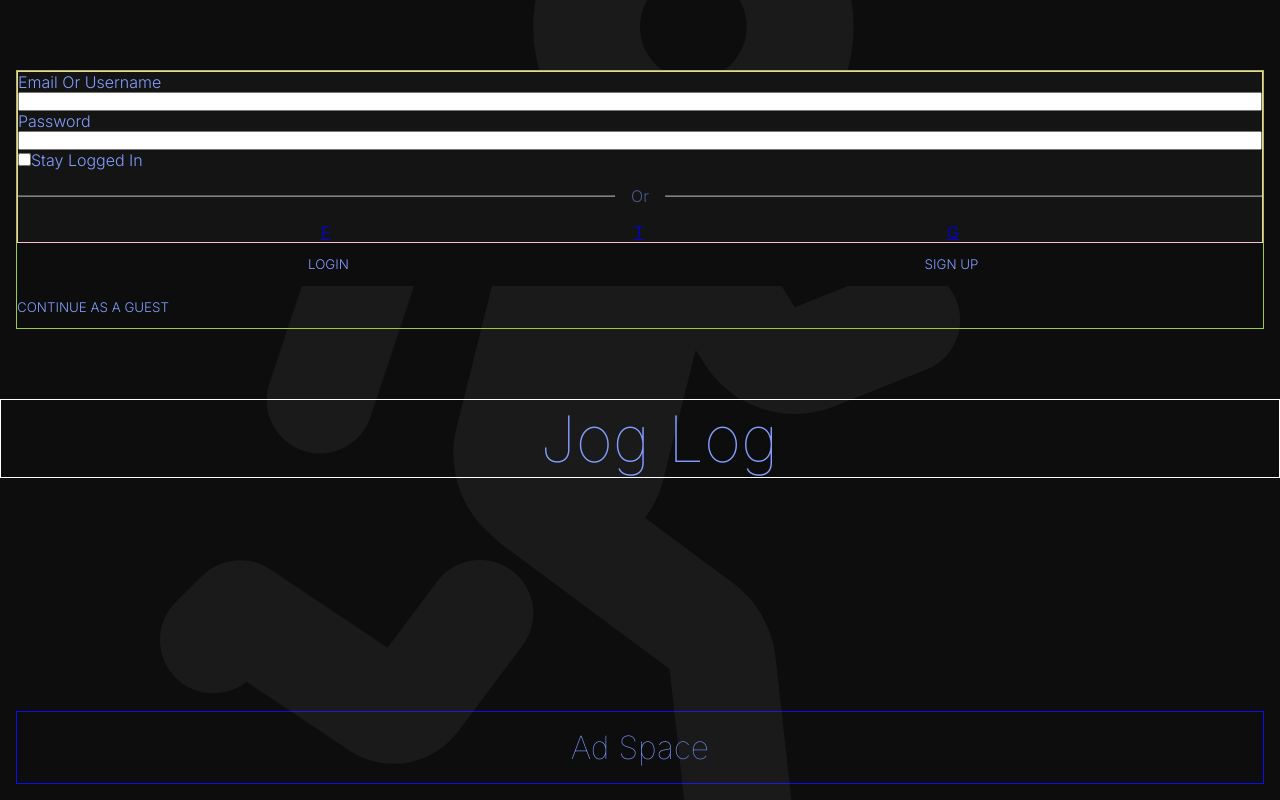
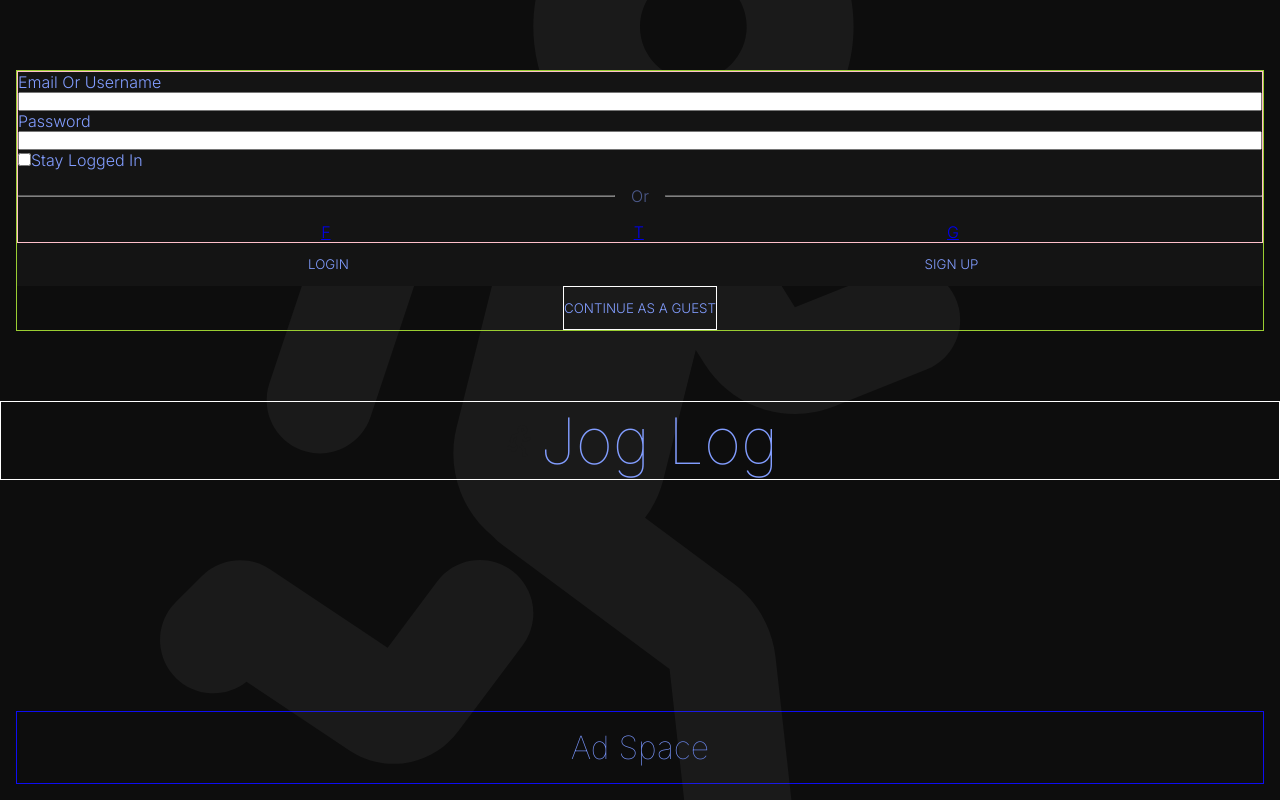
Before and after one commit to Malal0/jog-log-one, a React (Create React App) app: page / in a window 1280 px wide. Built offline with nearby package versions, Linux system fonts and the light colour scheme.

Commit message:
positioned the form buttons

```diff
--- a/src/SCSS/Login.scss
+++ b/src/SCSS/Login.scss
@@ -5,9 +5,10 @@
     font-weight: 300;
     width: calc(100% - 2em);
     margin: 70px 1em;
+    display: grid;
 
     form {
-        color: #000000;
+        color: $mainBgColor;
 
         label {
             color: $mainColor;
@@ -22,7 +23,7 @@
 
     button {
         color: $mainColor;
-        background-color: $mainBgColor;
+        background-color: hsl(0, 0%, 8%);
         padding-block: 1em;
         text-transform: uppercase;
         font-family: inherit;
@@ -30,6 +31,10 @@
         border-radius: 0;
         outline: none;
         border: none;
+
+        &:hover {
+            background-color: hsl(0, 0%, 6%);
+        }
     }
 
     .form-container {
@@ -68,4 +73,11 @@
         display: grid;
         grid-template-columns: repeat(2, 1fr);
     }
+
+    .centered-btn {
+        width: fit-content;
+        background-color: transparent;
+        border: 1px solid white;
+        margin: auto;
+    }
 }
--- a/src/components/Login.js
+++ b/src/components/Login.js
@@ -55,7 +55,7 @@ export default function Login({ form, logInTab, signUpTab, continueNextPage }) {
                 <button onClick={logInTab}>login</button>
                 <button onClick={signUpTab}>sign up</button>
             </div>
-            <button onClick={continueNextPage}>continue as a guest</button>
+            <button className='centered-btn' onClick={continueNextPage}>continue as a guest</button>
         </div>
     )
 
```
